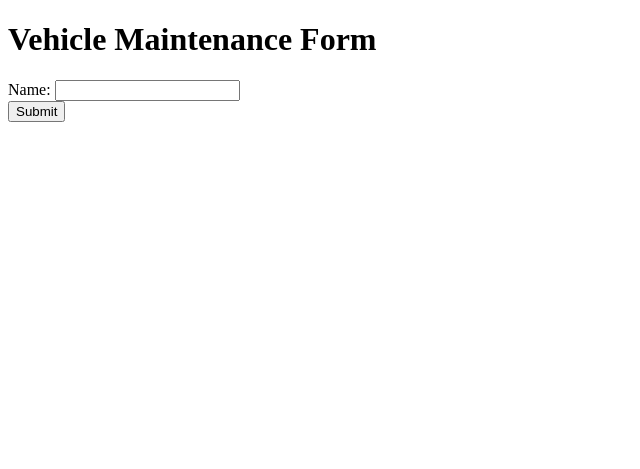
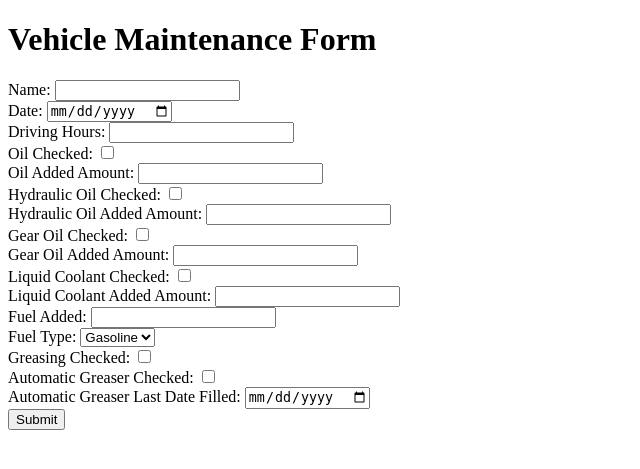
Before and after one commit to Team-OperativeDiary/Equipment-Usage-Diary, a Flask app: page /form in a window 1280 px wide. Shown: the top 469 px of the page, without its empty margins (0-640 px from the left). Run offline with Flask 3, Linux system fonts and the light colour scheme.

Commit message:
Update form

```diff
--- a/app/routes.py
+++ b/app/routes.py
@@ -1,6 +1,7 @@
 from flask import Blueprint, render_template, request, redirect, url_for
 from app import db
 from app.models import Vehicle
+from app.models import MaintenanceItem
 from config import Config
 
 main_bp = Blueprint('main', __name__)
@@ -20,6 +21,22 @@ def form():
         db.session.add(vehicle)
         db.session.commit()
 
+        # date = request.form['date']
+        # driving_hours = request.form['driving_hours']
+        # oil_checked = request.form.get('oil_checked') == 'on'
+        oil_added_amount = request.form['oil_added_amount']
+        # Add other form fields similarly
+
+        # Create MaintenanceItem object
+
+        # date=date, driving_hours=driving_hours, oil_checked=oil_checked,
+        maintenance_item = MaintenanceItem(oil_added_amount=oil_added_amount)
+
+        # Add more fields as needed
+
+        db.session.add(maintenance_item)
+        db.session.commit()
+
         return redirect(url_for('main.index'))  # Redirect to homepage after submission
 
     return render_template('form.html')
--- a/app/templates/form.html
+++ b/app/templates/form.html
@@ -10,7 +10,56 @@
     <form method="post">
         <label for="name">Name:</label>
         <input type="text" id="name" name="name" required><br>
-        <!-- Other form fields -->
+
+
+        <label for="date">Date:</label>
+        <input type="date" id="date" required><br>
+
+        <label for="drivingHours">Driving Hours:</label>
+        <input type="number" id="drivingHours"><br>
+
+        <label for="oilChecked">Oil Checked:</label>
+        <input type="checkbox" id="oilChecked"><br>
+
+        <label for="oilAddedAmount">Oil Added Amount:</label>
+        <input type="number" id="oilAddedAmount"><br>
+
+        <label for="hydraulicOilChecked">Hydraulic Oil Checked:</label>
+        <input type="checkbox" id="hydraulicOilChecked"><br>
+
+        <label for="hydraulicOilAddedAmount">Hydraulic Oil Added Amount:</label>
+        <input type="number" id="hydraulicOilAddedAmount"><br>
+
+        <label for="gearOilChecked">Gear Oil Checked:</label>
+        <input type="checkbox" id="gearOilChecked"><br>
+
+        <label for="gearOilAddedAmount">Gear Oil Added Amount:</label>
+        <input type="number" id="gearOilAddedAmount"><br>
+
+        <label for="liquidCoolantChecked">Liquid Coolant Checked:</label>
+        <input type="checkbox" id="liquidCoolantChecked"><br>
+
+        <label for="liquidCoolantAddedAmount">Liquid Coolant Added Amount:</label>
+        <input type="number" id="liquidCoolantAddedAmount"><br>
+
+        <label for="fuelAdded">Fuel Added:</label>
+        <input type="number" id="fuelAdded"><br>
+
+        <label for="fuelType">Fuel Type:</label>
+        <select id="fuelType">
+            <option value="Gasoline">Gasoline</option>
+            <option value="Diesel">Diesel</option>
+        </select><br>
+
+        <label for="greasingChecked">Greasing Checked:</label>
+        <input type="checkbox" id="greasingChecked"><br>
+
+        <label for="automaticGreaserChecked">Automatic Greaser Checked:</label>
+        <input type="checkbox" id="automaticGreaserChecked"><br>
+
+        <label for="automaticGreaserLastDateFilled">Automatic Greaser Last Date Filled:</label>
+        <input type="date" id="automaticGreaserLastDateFilled"><br>
+
         <button type="submit">Submit</button>
     </form>
 </body>
```
Also changed, not shown: app/models.py (+20 -0 lines), 1 other file.
